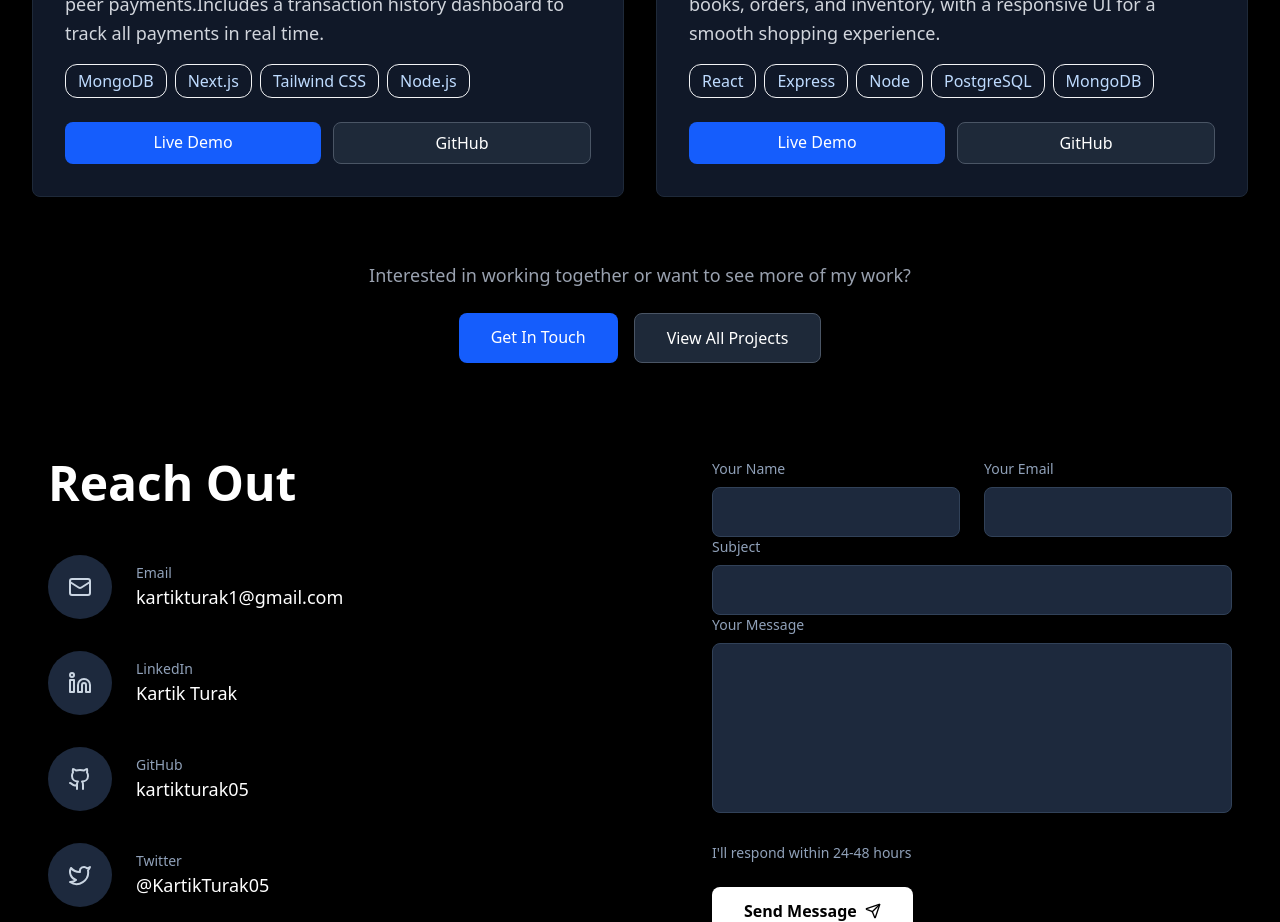
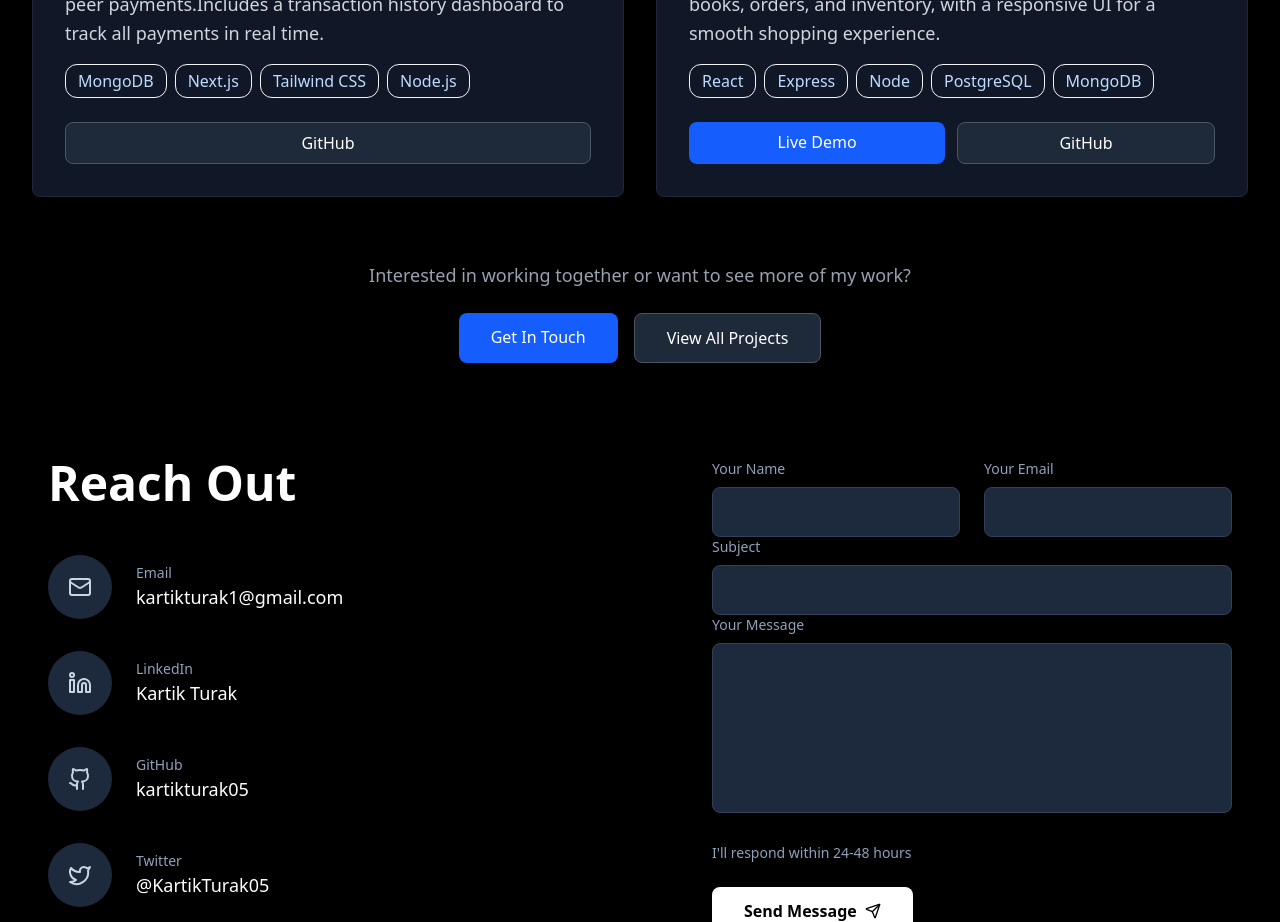
Before and after one commit to kartikturak05/Portfolio, a React (Vite) app: page / in a window 1280 px wide. Shown: the part 3580-4502 px from the top of the page. Built offline with nearby package versions, Linux system fonts and the light colour scheme.

Commit message:
added valid live links for projects

```diff
--- a/src/components/sections/Projects.jsx
+++ b/src/components/sections/Projects.jsx
@@ -24,7 +24,7 @@ const projectData = [
     title: "Paytm Clone",
     description: "A Paytm-like digital wallet application where users can securely sign up, log in, and manage their wallet.Supports adding money from bank, transferring to friends, and peer-to-peer payments.Includes a transaction history dashboard to track all payments in real time.",
     skills: ["MongoDB", "Next.js", "Tailwind CSS", "Node.js"],
-    liveDemo: "https://paytm-clone.vercel.app",
+    liveDemo: "",
     github: "https://github.com/kartikturak05/Paytm",
     thumbnail: "Paytm.png"
   },
@@ -33,7 +33,7 @@ const projectData = [
     title: "Bookstore App",
     description: "A full-stack bookstore application where users can browse books, add them to the cart, and place orders through a secure checkout. It also includes an admin panel to manage books, orders, and inventory, with a responsive UI for a smooth shopping experience.",
     skills: ["React", "Express", "Node", "PostgreSQL", "MongoDB"],
-    liveDemo: "https://bookstore.vercel.app",
+    liveDemo: "https://book-store-three-vert.vercel.app/",
     github: "https://github.com/kartikturak05/BookStore",
     thumbnail: "BooStore.png"
   }
@@ -78,6 +78,7 @@ const ProjectCard = ({ project }) => {
 
         {/* Buttons */}
         <div className="flex flex-col sm:flex-row gap-3">
+          {project.liveDemo !== "" && (
             <a
               href={project.liveDemo}
               target="_blank"
@@ -86,6 +87,7 @@ const ProjectCard = ({ project }) => {
             >
               Live Demo
             </a>
+          )}
           <a
             href={project.github}
             target="_blank"
```
Lines whose indentation alone changed are shown as unchanged.
